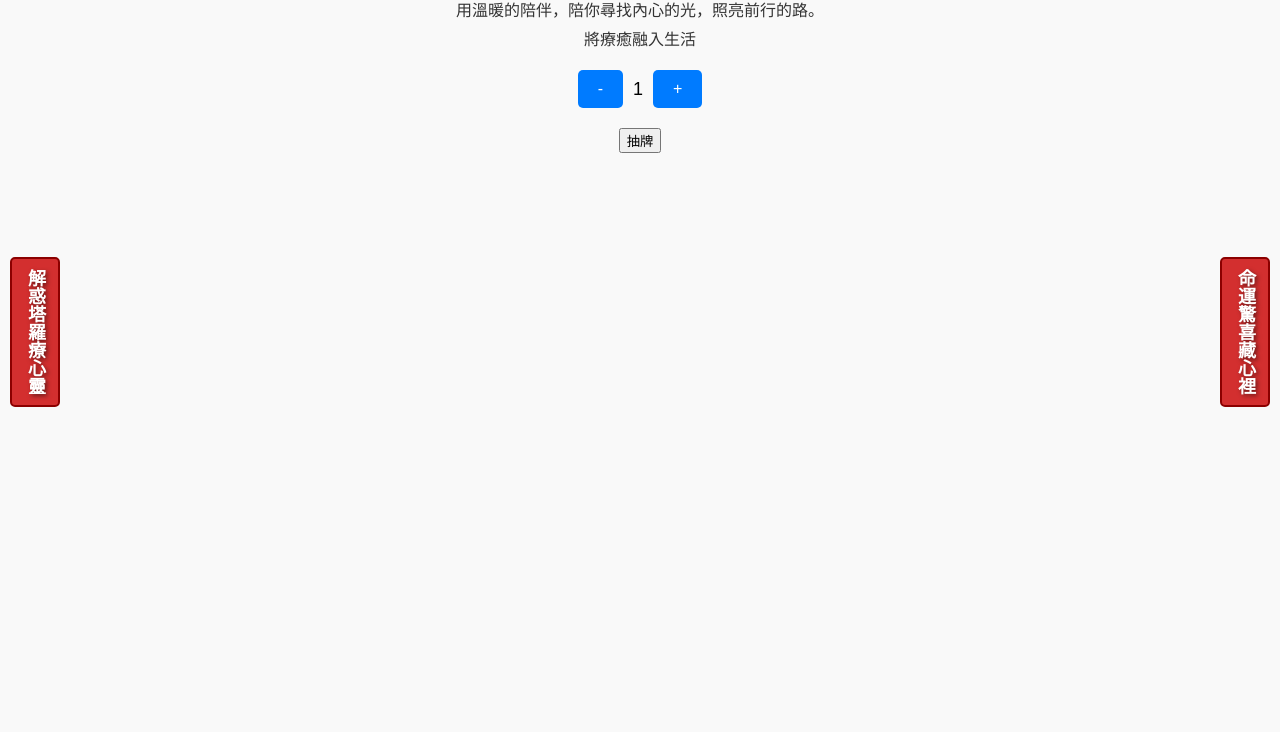
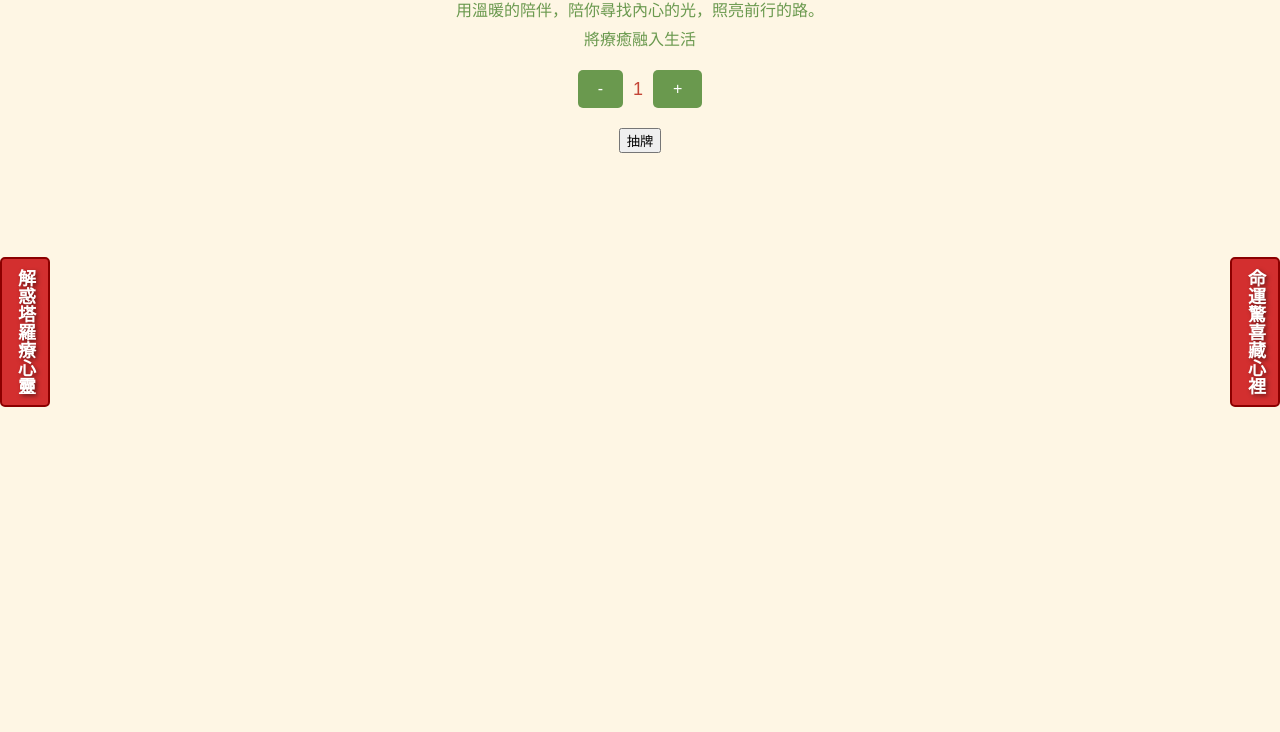
Before and after one commit to lightseek2025/online-tarot, a plain HTML site: page index.html in a window 1280 px wide. Shown: the part 68-800 px from the top of the page. Drawn offline with Linux system fonts and the light colour scheme.

Commit message:
Update style.css

```diff
--- a/style.css
+++ b/style.css
@@ -4,8 +4,9 @@ body {
   text-align: center;
   margin: 0;
   padding: 0;
-  background-color: #f9f9f9;
+  background-color: #fef6e4; /* 柔和淺黃色背景 */
   overflow-x: hidden; /* 禁止水平滾動 */
+  color: #4a4a4a; /* 深灰色文字，柔和耐看 */
 }
 
 /* 頂部 Slogan */
@@ -16,13 +17,13 @@ body {
 
 .slogan h1 {
   font-size: 28px;
-  color: #007bff;
+  color: #c44536; /* 深紅色標題 */
   margin: 0;
 }
 
 .slogan p {
   font-size: 16px;
-  color: #333;
+  color: #6a994e; /* 深綠色文字 */
   margin: 5px 0;
 }
 
@@ -45,20 +46,12 @@ body {
   font-size: 18px;
   font-weight: bold;
   color: white;
-  background-color: #d32f2f; /* 紅色背景 */
+  background-color: #d32f2f; /* 深紅色背景（保持不變） */
   padding: 10px;
-  border: 2px solid #8b0000; /* 深紅色邊框 */
+  border: 2px solid #8b0000; /* 深紅色邊框（保持不變） */
   border-radius: 5px;
   font-family: "KaiTi", "STKaiti", cursive; /* 使用毛筆字體 */
   text-shadow: 2px 2px 4px rgba(0, 0, 0, 0.5); /* 添加文字陰影 */
-}
-
-.spring-couplet .left-couplet {
-  margin-left: 10px;
-}
-
-.spring-couplet .right-couplet {
-  margin-right: 10px;
 }
 
 /* 抽牌控制樣式 */
@@ -73,15 +66,22 @@ body {
   padding: 10px 20px;
   font-size: 16px;
   cursor: pointer;
-  background-color: #007bff;
+  background-color: #6a994e; /* 深綠色按鈕 */
   color: white;
   border: none;
   border-radius: 5px;
   margin: 0 10px;
+  transition: background-color 0.3s ease, transform 0.2s ease;
 }
 
-#control span {
+#control button:hover {
+  background-color: #4f7a3b; /* 按鈕更深的綠色互動效果 */
+  transform: scale(1.05);
+}
+
+#cardCount {
   font-size: 18px;
+  color: #c44536; /* 深紅色文字 */
 }
 
 /* 卡片容器 */
@@ -123,12 +123,13 @@ body {
   position: absolute;
   backface-visibility: hidden;
   border-radius: 5px;
-  box-shadow: 0 4px 8px rgba(0, 0, 0, 0.2);
+  box-shadow: 0 4px 8px rgba(0, 0, 0, 0.2); /* 卡片陰影 */
 }
 
 .card-front {
   transform: rotateY(180deg);
   background-color: white;
+  border: 2px solid #6a994e; /* 綠色邊框 */
 }
 
 .card-front img {
@@ -142,7 +143,8 @@ body {
   background-image: url('cards/back.jpeg');
   background-size: cover;
   background-position: center;
-  background-color: #333;
+  background-color: #c44536; /* 深紅色背景 */
+  border: 2px solid #8b2d25; /* 深紅色邊框 */
 }
 
 /* 響應式設計 */
```
